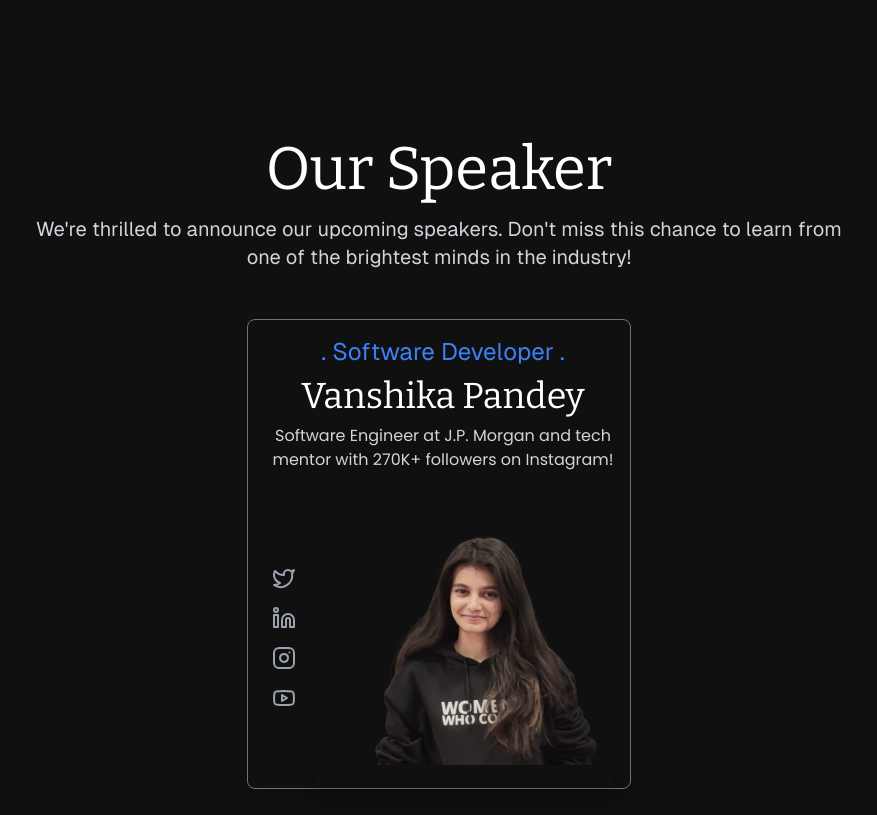
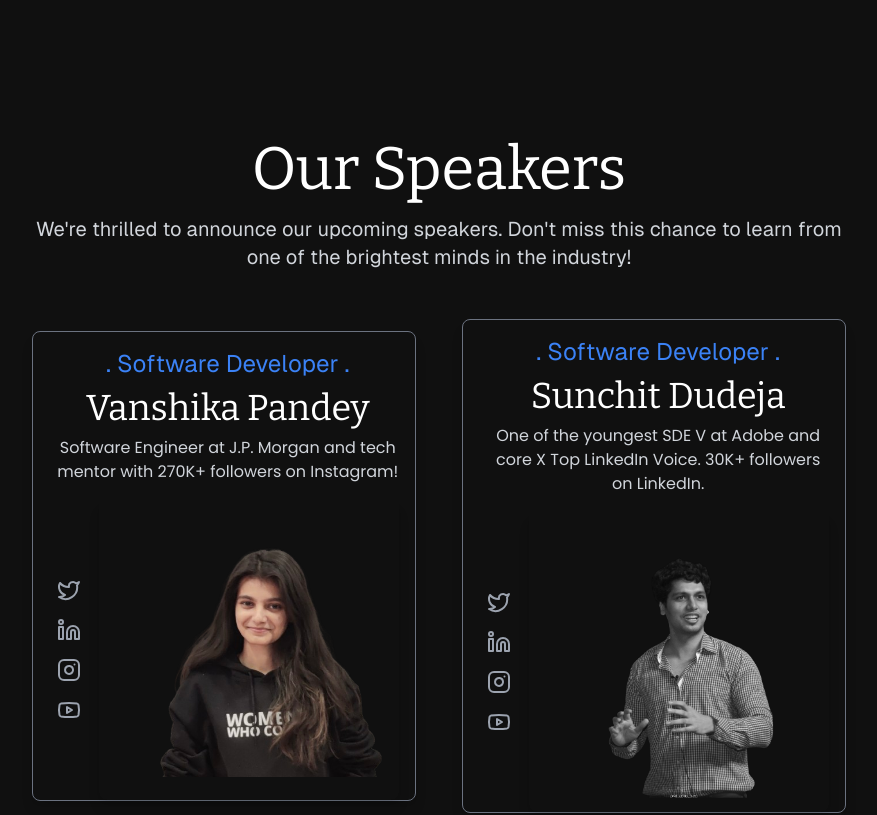
Before and after one commit to iot-lab-kiit/innovance-3.0, a Next.js app: page / in a window 1280 px wide. Shown: the part 4000-4815 px from the top of the page, without its empty margins (201-1078 px from the left). Built offline with nearby package versions, Linux system fonts and the light colour scheme.

Commit message:
content update

```diff
--- a/app/components/CardComponents/Card.tsx
+++ b/app/components/CardComponents/Card.tsx
@@ -21,11 +21,20 @@
       "Software Engineer at J.P. Morgan and tech mentor with 270K+ followers on Instagram!",
     image: "/assets/img/vanshika.png",
     twitterUrl: "https://x.com/vanshikatech",
-    linkedinUrl:
-      "https://www.linkedin.com/in/vanshikapandeyy/",
-    instagramUrl:
-      "https://www.instagram.com/codecrookshanks/",
+    linkedinUrl: "https://www.linkedin.com/in/vanshikapandeyy/",
+    instagramUrl: "https://www.instagram.com/codecrookshanks/",
     youtubeUrl: "https://www.youtube.com/@Vanshikapandey30",
+  },
+  {
+    name: "Sunchit Dudeja",
+    title: ". Software Developer .",
+    description:
+      "One of the youngest SDE V at Adobe and core X Top LinkedIn Voice. 30K+ followers on LinkedIn.",
+    image: "/assets/img/sunchit.png",
+    twitterUrl: "https://x.com/sunchitdudeja",
+    linkedinUrl: "https://www.linkedin.com/in/sunchitdudeja/?originalSubdomain=in",
+    instagramUrl: "https://www.instagram.com/sunchitdudeja/",
+    youtubeUrl: "https://www.youtube.com/@CodeWithSunchitDudeja",
   },
 ];
 
@@ -46,13 +55,13 @@
     <div className="min-h-screen py-12 px-4 sm:px-6 lg:px-8 xl:px-12">
       <div className="max-w-[90%] xl:max-w-[70%] mx-auto">
         <h2 className="text-4xl sm:text-5xl lg:text-6xl font-bitter text-white text-center mb-4">
-          Our Speaker
+          Our Speakers
         </h2>
         <p className="text-base sm:text-lg lg:text-xl font-geist text-gray-300 text-center mb-12">
-          We&apos;re thrilled to announce our upcoming speakers. Don&apos;t miss this
-          chance to learn from one of the brightest minds in the industry!
+          We&apos;re thrilled to announce our upcoming speakers. Don&apos;t miss
+          this chance to learn from one of the brightest minds in the industry!
         </p>
-        <div className="gap-6 lg:gap-8 flex flex-col items-center">
+        <div className="gap-6 lg:gap-8 flex flex-col items-center md:flex-row">
           {speakers.map((speaker) => (
             <motion.div
               key={speaker.name}
```
Also changed, not shown: public/assets/img/sunchit.png (added).
